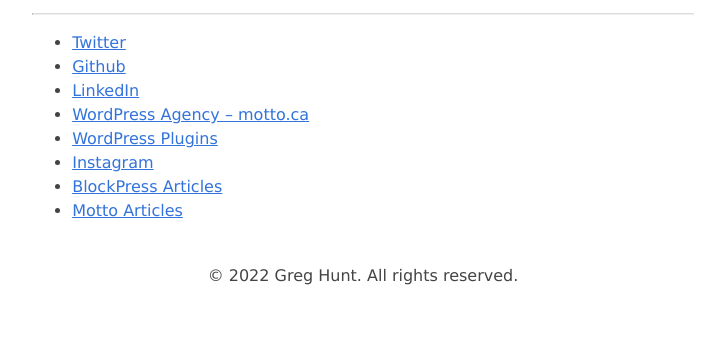
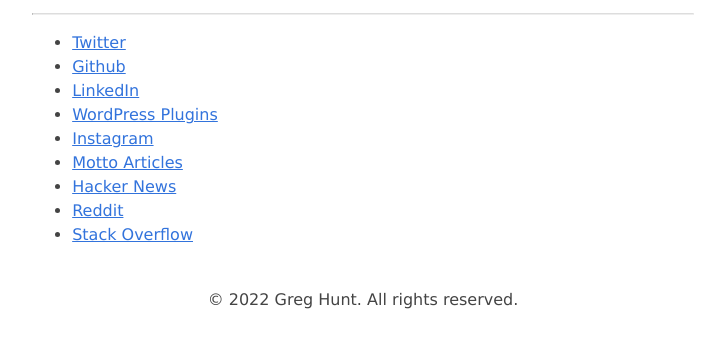
Before and after one commit to greghunt/greghunt, an Astro site: page /about in a window 1280 px wide. Shown: the part 598-946 px from the top of the page, without its empty margins (277-1002 px from the left). Built offline with nearby package versions, Linux system fonts and the light colour scheme; Astro itself is replaced by a stand-in of ours.

Commit message:
Added some more me links

```diff
--- a/src/pages/about.md
+++ b/src/pages/about.md
@@ -9,8 +9,9 @@ heroImage: "/placeholder-about.jpg"
 - [Twitter](https://twitter.com/greghuntdev)
 - [Github](https://github.com/greghunt)
 - [LinkedIn](https://www.linkedin.com/in/greghunt/)
-- [WordPress Agency – motto.ca](https://motto.ca)
 - [WordPress Plugins](https://profiles.wordpress.org/freshbrewedweb/#content-plugins)
 - [Instagram](https://www.instagram.com/gregandboo/)
-- [BlockPress Articles](https://blockpress.dev/author/greg/feed/)
-- [Motto Articles](https://motto.ca/author/greg/feed/)
+- [Motto Articles](https://motto.kinsta.cloud/author/greg/feed/)
+- [Hacker News](https://news.ycombinator.com/submitted?id=greghunt)
+- [Reddit](https://www.reddit.com/user/freshbrewedweb/)
+- [Stack Overflow](https://stackoverflow.com/users/7875734/greg-hunt)
```
